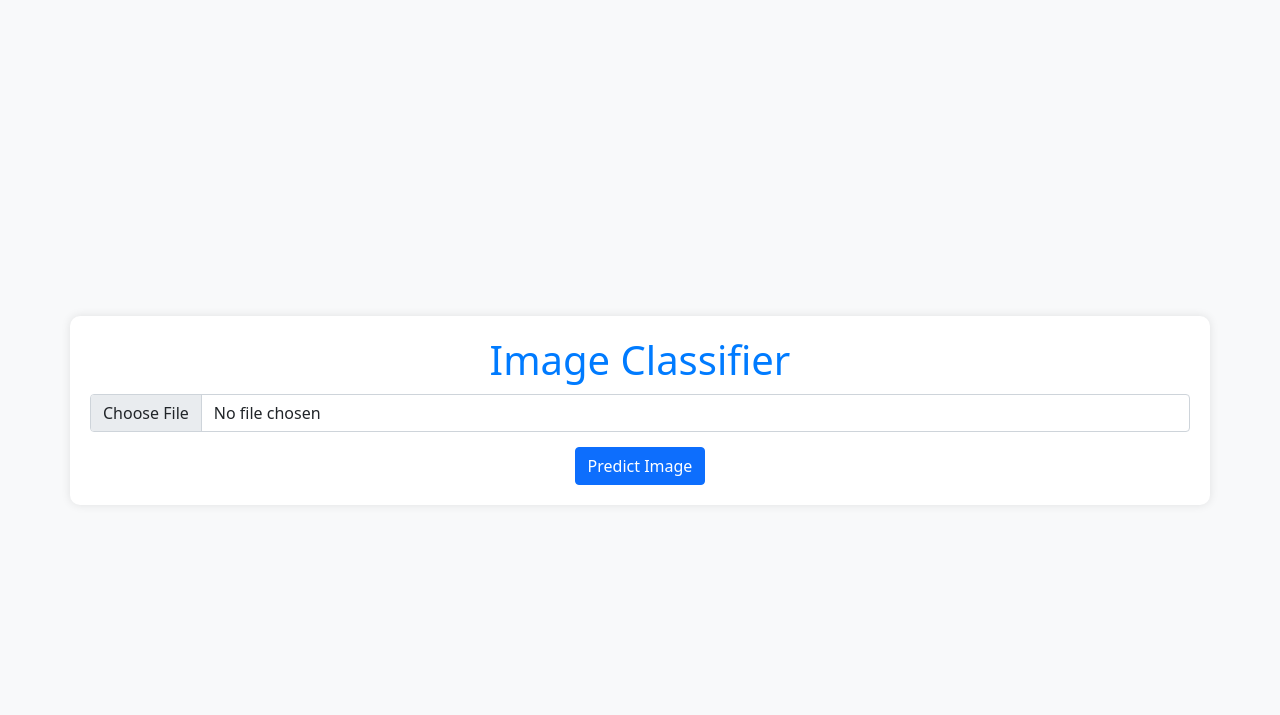
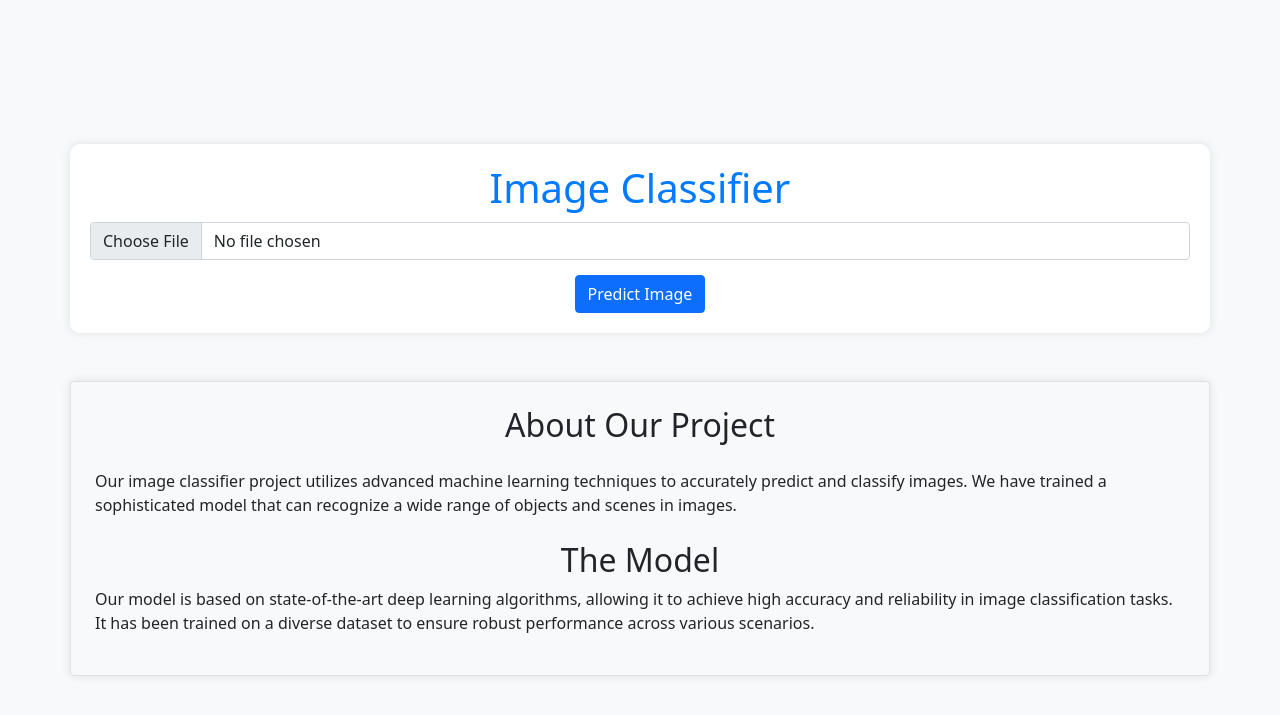
Before and after one commit to kunalSMehra/GUI_Image_Caption_Generation, a Flask app: page / in a window 1280 px wide. Shown: the top 715 px of the page. Run offline with Flask 3, Linux system fonts and the light colour scheme; parts of the project's set-up code (start-up, migrations or seed data) failed here and were passed over.

Commit message:
add para about our project

```diff
--- a/templates/index.html
+++ b/templates/index.html
@@ -101,6 +101,58 @@
             </div>
             {% endif %}
         </div>
+
+        <div class="container mt-5 p-4 border rounded bg-light">
+            <h2 class="text-center mb-4">About Our Project</h2>
+            <p>
+                Our image classifier project utilizes advanced machine learning techniques to accurately predict and classify images.
+                We have trained a sophisticated model that can recognize a wide range of objects and scenes in images.
+            </p>
+
+            <h2 class="text-center mt-4">The Model</h2>
+            <p>
+                Our model is based on state-of-the-art deep learning algorithms, allowing it to achieve high accuracy and reliability in image classification tasks.
+                It has been trained on a diverse dataset to ensure robust performance across various scenarios.
+            </p>
+
+            <!-- <h2 class="text-center mt-4">Sample Images</h2>
+            <div id="imageCarousel" class="carousel slide">
+                <div class="carousel-inner">
+                    <div class="carousel-item active">
+                        <img src="file:///D:/near_by_share/mlai/ImageC/fl/img/154871781_ae77696b77.jpg" class="d-block w-100" alt="Sample Image a">
+                    </div>
+                    <div class="carousel-item">
+                        <img src="file:///D:/near_by_share/mlai/ImageC/fl/img/33108590_d685bfe51c.jpg" class="d-block w-100" alt="Sample Image b">
+                    </div>
+
+                </div>
+                <button class="carousel-control-prev" type="button" data-bs-target="#imageCarousel" data-bs-slide="prev">
+                    <span class="carousel-control-prev-icon" aria-hidden="true"></span>
+                    <span class="visually-hidden">Previous</span>
+                </button>
+                <button class="carousel-control-next" type="button" data-bs-target="#imageCarousel" data-bs-slide="next">
+                    <span class="carousel-control-next-icon" aria-hidden="true"></span>
+                    <span class="visually-hidden">Next</span>
+                </button>
+            </div> -->
+
+            <!-- <script>
+                // JavaScript to handle shifting on click
+                const imageCarousel = new bootstrap.Carousel(document.getElementById('imageCarousel'));
+
+                // Optional: Pause the carousel on hover
+                document.getElementById('imageCarousel').addEventListener('mouseover', () => {
+                    imageCarousel.pause();
+                });
+
+                document.getElementById('imageCarousel').addEventListener('mouseout', () => {
+                    imageCarousel.cycle();
+                });
+            </script> -->
+        </div>
+
+
+
     </div>
 
     <script src="https://code.jquery.com/jquery-3.3.1.slim.min.js"></script>
```
